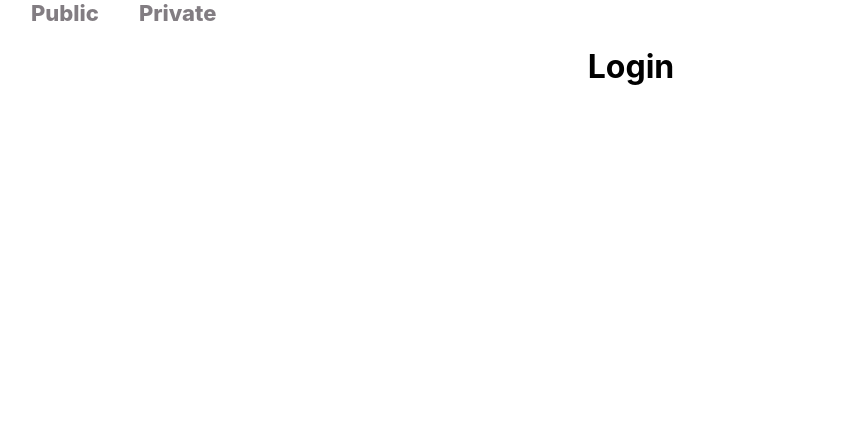
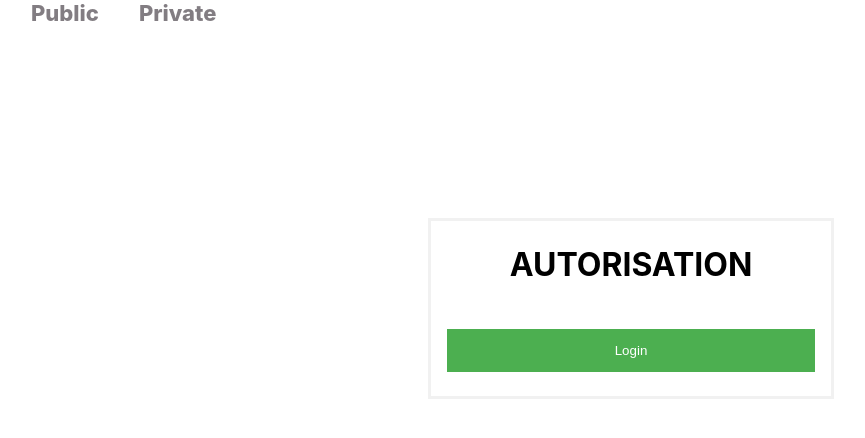
Before and after one commit to YaroslavW/react-auth0-simple-abc, a React (Create React App) app: page /login in a window 1280 px wide. Shown: the top 438 px of the page, without its empty margins (9-874 px from the left). Built offline with nearby package versions, Linux system fonts and the light colour scheme.

Commit message:
Add styles for login

```diff
--- a/src/Components/Login.js
+++ b/src/Components/Login.js
@@ -1,8 +1,13 @@
 import React from 'react';
-
+import { Form, Button, Caption, Container } from './LoginStyles';
 const Login = () => (
-  <div>
-    <h1>Login</h1>
-  </div>
+  <Form>
+    <Caption>
+      <h1>autorisation</h1>
+    </Caption>
+    <Container>
+      <Button>Login</Button>
+    </Container>
+  </Form>
 );
 export default Login;
--- /dev/null
+++ b/src/Components/LoginStyles.js
@@ -0,0 +1,25 @@
+import styled from "styled-components";
+
+export const Form = styled.form`
+  margin: 15% auto;
+  border: 3px solid #f1f1f1;
+  max-width: 400px;
+  max-width: 400px;
+`;
+export const Button = styled.button`
+  background-color: #4caf50;
+  color: white;
+  padding: 14px 20px;
+  margin: 8px 0;
+  border: none;
+  cursor: pointer;
+  width: 100%;
+`;
+export const Caption = styled.div`
+  text-align: center;
+  margin: 24px 0 12px 0;
+  text-transform: uppercase;
+`;
+export const Container = styled.div`
+  padding: 16px;
+`;
```
